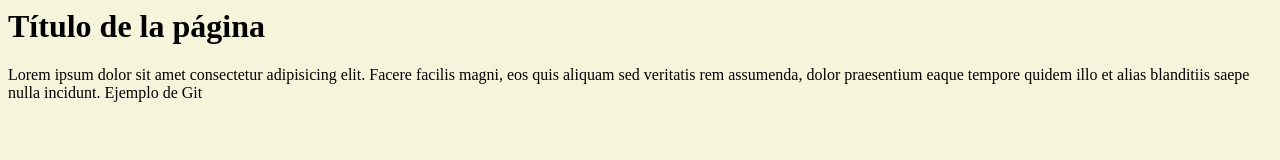
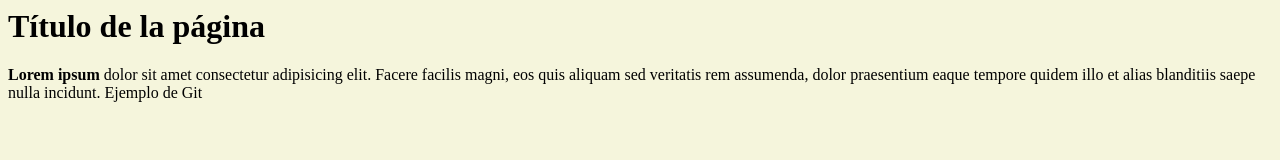
Before and after one commit to Luismariatorralba/BecaAngular6, a plain HTML site: page index.html in a window 1280 px wide. Drawn offline with Linux system fonts and the light colour scheme.

Commit message:
Lorem ipsum negrita

```diff
--- a/index.html
+++ b/index.html
@@ -10,7 +10,7 @@
 
 <body>
     <h1>Título de la página</h1>
-    <p>Lorem ipsum dolor sit amet consectetur adipisicing elit. Facere facilis magni, eos quis aliquam sed veritatis rem
+    <p><strong>Lorem ipsum </strong>dolor sit amet consectetur adipisicing elit. Facere facilis magni, eos quis aliquam sed veritatis rem
     assumenda, dolor praesentium eaque tempore quidem illo et alias blanditiis saepe nulla incidunt.
     Ejemplo de Git</p>
 </body>
```
